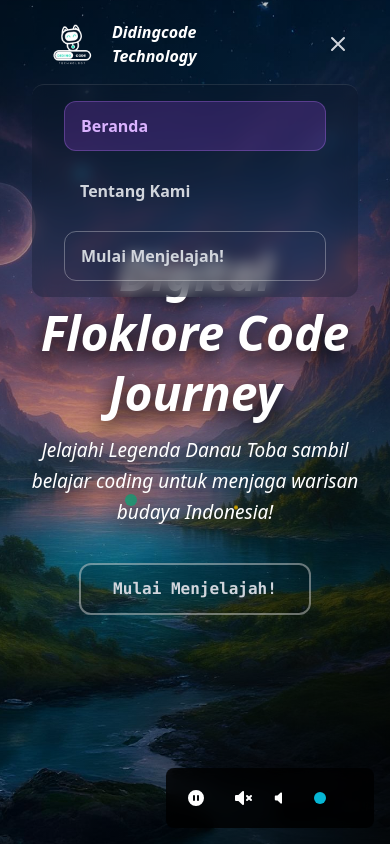
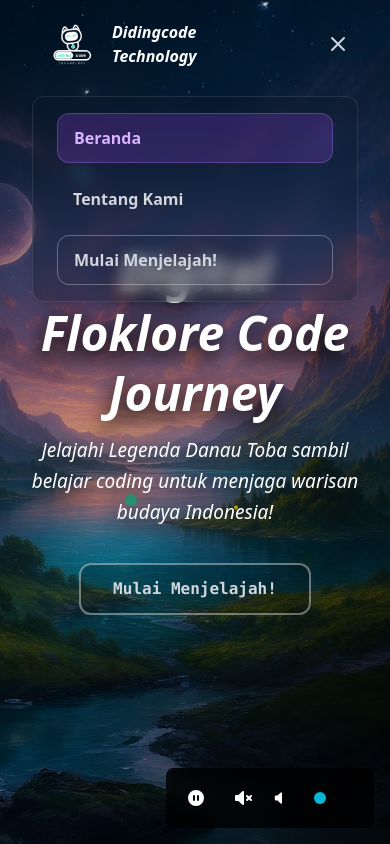
Before and after one commit to mhmdfaried/digital-folklore-itechno2025, a React (Vite) app: page / in a window 390 px wide. Both pictures are taken after a click on the button 338 px from the left and 44 px from the top of the page. Built offline with nearby package versions, Linux system fonts and the light colour scheme.

Commit message:
responsive humburger

```diff
--- a/src/components/Navbar.jsx
+++ b/src/components/Navbar.jsx
@@ -62,9 +62,11 @@ function Navbar() {
   }, [isMobileMenuOpen]);
 
   return (
+    <>
+      {/* Main Navbar - Fixed at top */}
       <nav className={`fixed top-0 left-0 right-0 z-50 transition-all duration-300 ${
         isScrolled
-        ? 'bg-gray-900/20 lg:backdrop-blur shadow-lg shadow-white/20'
+          ? 'bg-gray-900/20 backdrop-blur shadow-lg shadow-white/20'
           : 'bg-transparent'
       }`}>
         <div className="container mx-auto px-8 py-1">
@@ -183,11 +185,6 @@ function Navbar() {
 
             </div>
 
-          {/* AI Status Indicator */}
-          {/* <div className="hidden md:flex items-center space-x-3">
-
-          </div> */}
-
             {/* Mobile Menu Button */}
             <div className="lg:hidden">
               <button
@@ -210,14 +207,17 @@ function Navbar() {
               </button>
             </div>
           </div>
+        </div>
+      </nav>
 
-        {/* Mobile Menu */}
-        <div className={`lg:hidden transition-all duration-300 ease-in-out ${
+      {/* Mobile Menu - Separate from navbar with spacing */}
+      <div className={`lg:hidden fixed top-24 left-0 right-0 z-40 transition-all duration-300 ease-in-out ${
         isMobileMenuOpen
-            ? 'max-h-96 opacity-100'
-            : 'max-h-0 opacity-0 overflow-hidden'
+          ? 'opacity-100 translate-y-0'
+          : 'opacity-0 -translate-y-4 pointer-events-none'
       }`}>
-          <div className="px-8 py-4 space-y-4 bg-gray-900/30 backdrop-blur rounded-xl border-t border-white/10">
+        <div className="container mx-auto px-8">
+          <div className="px-6 py-4 space-y-3 bg-gray-900/30 backdrop-blur-sm rounded-xl border border-white/10 shadow-lg">
             <Link
               to="/"
               onClick={closeMobileMenu}
@@ -256,7 +256,7 @@ function Navbar() {
           </div>
         </div>
       </div>
-    </nav>
+    </>
   );
 }
 
```
Lines whose indentation alone changed are shown as unchanged.
